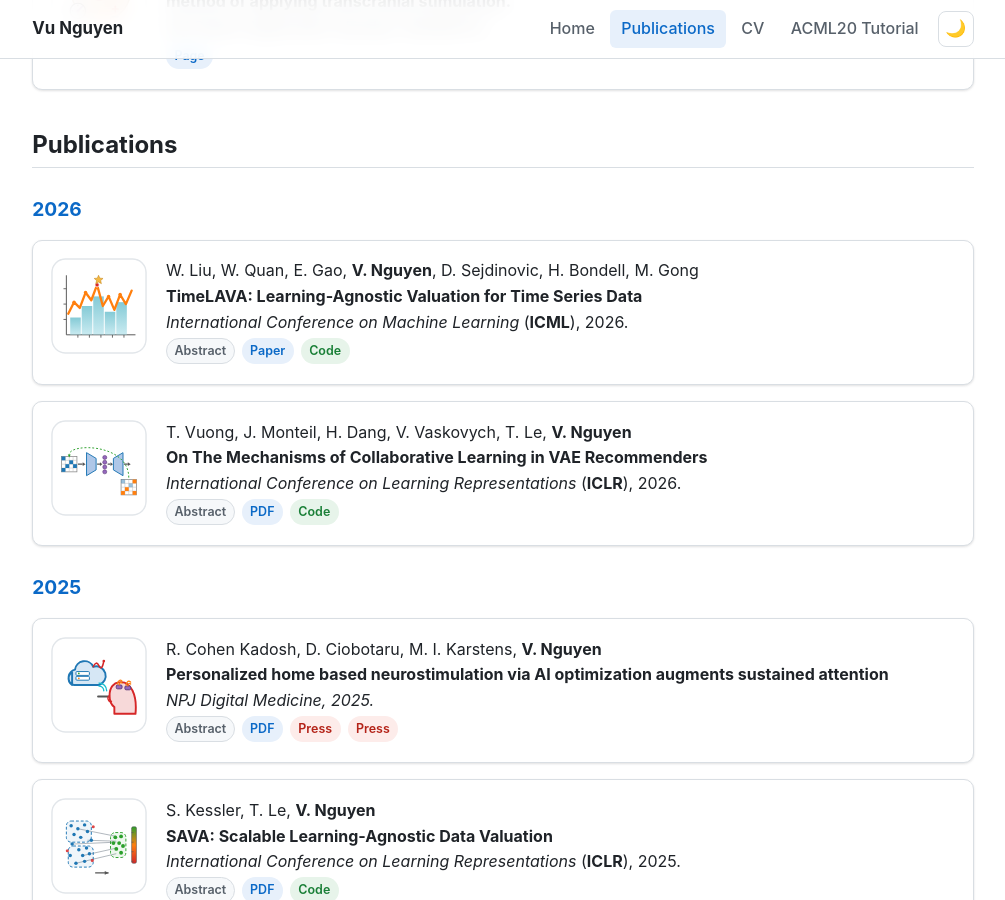
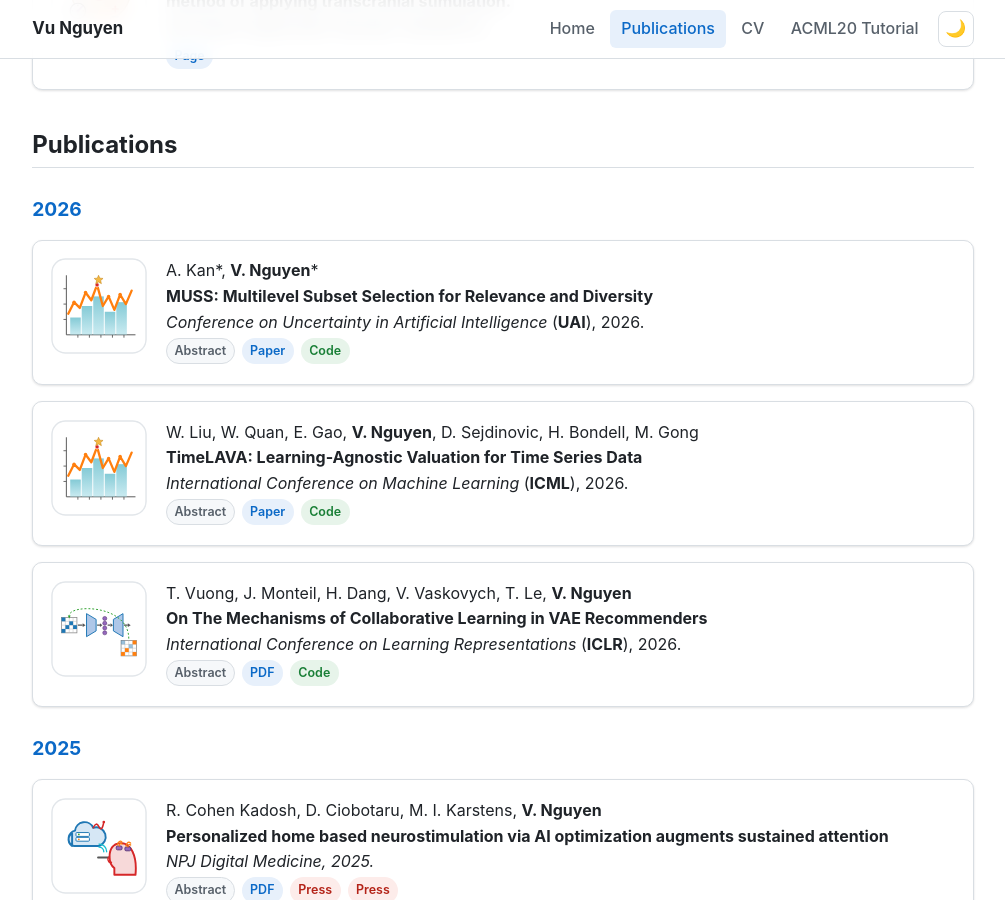
Before and after one commit to ntienvu/ntienvu.github.io, a Jekyll site: the page publications.html, which Jekyll copies as it is, in a window 1280 px wide and 900 px high, scrolled down 425 px. Shown: the whole window, without its empty margins (137-1142 px from the left). Built offline with Jekyll 4.4.1, drawn with Linux system fonts in a browser that asks for light colours; some of the changed text lies outside the part shown.

Commit message:
update Sep

```diff
--- a/cv.html
+++ b/cv.html
@@ -136,6 +136,7 @@
     <ul>
       <li>AAAI '22</li>
       <li>AISTATS '23, '24, '25</li>
+      <li>ICLR '27</li>
     </ul>
 
     <h5>Organizing Committees</h5>
@@ -153,7 +154,7 @@
   </main>
 
   <footer class="site-footer">
-    Last updated June 2026.<br>
+    Last updated September 2026.<br>
     &copy; Vu Nguyen.
   </footer>
 
--- a/publications.html
+++ b/publications.html
@@ -108,6 +108,38 @@
 
   <h3>2026</h3>
 
+  <!-- TODO(MUSS): thumbnail currently reuses p58.svg; swap in a dedicated SVG if you have one. -->
+  <div class="media">
+  <a class="pull-left thumbnail" href="https://arxiv.org/pdf/2503.11126">
+    <img src="./img/paper/svg/p58.svg" alt="">
+  </a>
+  <div class="media-body">
+
+A. Kan*, <strong>V. Nguyen</strong>* <br>
+	    <strong>MUSS: Multilevel Subset Selection for Relevance and Diversity</strong><br>
+
+				<i>Conference on Uncertainty in Artificial Intelligence</i> (<strong>UAI</strong>), 2026.<br></i>
+
+      <a data-toggle="modal" href="#abstractMUSS" class="label label-default">Abstract</a>
+      <!-- Modal -->
+      <div class="modal fade" id="abstractMUSS" tabindex="-1" role="dialog" aria-hidden="true"> <div class="modal-dialog">
+          <div class="modal-content">
+            <div class="modal-header">
+              <button type="button" class="close" data-dismiss="modal" aria-hidden="true">&times;</button>
+              <h4 class="modal-title">MUSS: Multilevel Subset Selection for Relevance and Diversity</h4>
+            </div>
+            <div class="modal-body">
+The problem of relevant and diverse subset selection has a wide range of applications, from recommender systems to retrieval-augmented generation (RAG). For example, in recommender systems, one is interested in selecting relevant items, while providing a diversified recommendation. Constrained subset selection problem is NP-hard, and popular approaches such as Maximum Marginal Relevance (MMR) are based on greedy selection. Many real-world applications involve large data, but the original MMR work did not consider distributed selection. This limitation was later addressed by a method called DGDS which allows for a distributed setting using random data partitioning. Here, we exploit structure in the data to further improve both scalability and performance on the target application. We propose MUSS, an efficient method that uses a multilevel approach to relevant and diverse selection. In a recommender system application, our method can not only improve the performance up to 4 percentage points in precision, but is also 20 to 80 times faster. Our method is also capable of outperforming baselines on RAG-based question answering accuracy. We present a novel theoretical approach for analyzing this type of problems, and show that our method achieves a constant factor approximation of the optimal objective. Moreover, our analysis also results in a &times;2 tighter bound for DGDS compared to the previously known bound.
+					</div>
+				</div><!-- /.modal-content -->
+        </div><!-- /.modal-dialog -->
+      </div><!-- /.modal -->
+	  <a href="https://arxiv.org/pdf/2503.11126" class="label label-info">Paper</a>
+	  <a href="https://github.com/amazon-science/muss" class="label label-success">Code</a>
+
+
+</div>
+</div>
 
   <div class="media">
   <a class="pull-left thumbnail" href="https://github.com/lww28/TimeLAVA">
```
Also changed, not shown: other parts of publications.html (+1 -1 lines), index.html (+6 -1 lines), 4 other files.
